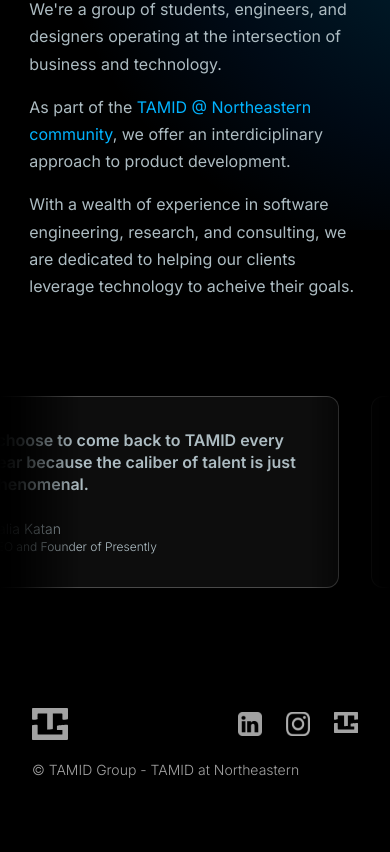
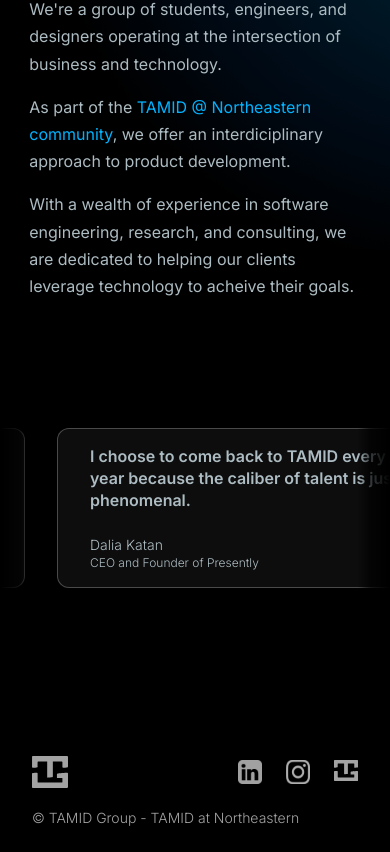
Before and after one commit to NuTamid/tamid-tech-site, a Next.js app: page / in a window 390 px wide. Shown: the part 1167-2019 px from the top of the page. Before the commit the page ends 1971 px from the top, so only its background shows below. Built offline with nearby package versions, Linux system fonts and the light colour scheme.

Commit message:
home slider animations

```diff
--- a/src/app/page.tsx
+++ b/src/app/page.tsx
@@ -61,17 +61,17 @@
   ]
 
   return (
-    <div className="flex items-center justify-center h-[12rem]">
-      <div className="flex w-[200%] items-center h-full overflow-hidden relative">
+    <div className="flex items-center justify-center h-[14rem]">
+      <div className="flex w-[200%] overflow-hidden items-center h-full relative">
         <div className="w-full h-full relative">
-          <div className="z-50 absolute inset-0 bg-gradient-to-r from-transparent from-80% via-[#000000dd] via-95% to-black"></div>
-          <div className="z-50 absolute inset-0 bg-gradient-to-l from-transparent from-80% via-[#000000dd] via-95% to-black"></div>
+          <div className="z-50 w-1/12 left-auto absolute inset-0 bg-gradient-to-r from-transparent via-[#000000b0] via-40% to-black"></div>
+          <div className="z-50 w-1/12 absolute inset-0 bg-gradient-to-l from-transparent via-[#000000b0] via-40% to-black"></div>
         </div>
 
-        <div className="infinite-scroll flex items-center justify-around absolute gap-8 left-0">
+        <div className="infinite-scroll flex items-center justify-around absolute gap-8">
           {testimonials.map((t, i) => {
             return (
-              <div key={i} className="flex flex-col justify-center w-[24rem] h-[12rem] py-2 md:py-4 px-8 md:px-10 bg-white bg-opacity-5 shadow-lg rounded-xl border border-opacity-25 border-white">
+              <div key={i} className="flex flex-col justify-center h-[10rem] w-[24rem] md:h-[12rem] py-2 md:py-4 px-8 md:px-10 bg-white bg-opacity-5 shadow-lg rounded-xl border border-opacity-25 border-white hover:bg-opacity-20 hover:scale-[110%] duration-300">
                 <p className="text-[#ADBCC2] mb-6 font-semibold leading-snug">{t.quote}</p>
                 <p className="font-light text-sm text-[#ADBCC2]">{t.name}</p>
                 <p className="font-light text-xs text-[#ADBCC2]">{t.title}</p>
@@ -80,7 +80,7 @@
           })}
           {testimonials.map((t, i) => {
             return (
-              <div key={i} className="flex flex-col justify-center w-[24rem] h-[12rem] py-2 md:py-4 px-8 md:px-10 bg-white bg-opacity-5 shadow-lg rounded-xl border border-opacity-25 border-white">
+              <div key={i} className="flex flex-col justify-center h-[10rem] w-[24rem] md:h-[12rem] py-2 md:py-4 px-8 md:px-10 bg-white bg-opacity-5 shadow-lg rounded-xl border border-opacity-25 border-white hover:bg-opacity-20 hover:scale-[110%] duration-300">
                 <p className="text-[#ADBCC2] mb-6 font-semibold leading-snug">{t.quote}</p>
                 <p className="font-light text-sm text-[#ADBCC2]">{t.name}</p>
                 <p className="font-light text-xs text-[#ADBCC2]">{t.title}</p>
@@ -124,7 +124,7 @@
 
       {/* Who are we? */}
       <div className="relative -z-50">
-        <div className="absolute overflow-hidden h-[1000px] w-full">
+        <div className="absolute overflow-hidden h-[1100px] w-full">
           {/* Mobile bg gradients */}
           <div className="md:hidden z-0 absolute -left-[8rem] -top-[2rem] w-[600px] h-[800px] bg-gradient-radial from-[#8201e5] via-transparent via-70% opacity-[0.25]" />
           <div className="md:hidden z-0 overflow-auto absolute left-[5rem] top-[20rem] w-[800px] h-[700px] bg-gradient-radial from-[#00aaf3] via-[#0071f366] via-50% to-75% opacity-[0.22]" />
@@ -135,7 +135,7 @@
         </div>
       </div>
       <div className="z-20 lg:px-48">
-        <div className="flex justify-center flex-col md:flex-row w-full mt-72 md:mt-56 mb-24 md:mb-52">
+        <div className="flex justify-center flex-col md:flex-row w-full mt-72 md:mt-56 mb-24 md:mb-[12rem]">
           <h2 className="md:hidden text-center text-white text-5xl font-semibold mb-20">Who are we?</h2>
           <div ref={ref} className="flex justify-center w-full md:w-[350px] h-[270px] md:h-fit relative mb-20 md:mb-0">
             {inView && (
@@ -169,7 +169,7 @@
 
         {/* <h2 className="text-white text-5xl font-semibold mb-8">Client & Student Testimonials</h2> */}
       </div>
-      <div className="mb-24">
+      <div className="mb-28">
         <InfiniteSlider />
       </div>
     </main>
--- a/src/styles/Animations.css
+++ b/src/styles/Animations.css
@@ -57,11 +57,28 @@
     left: 0;
   }
   100% {
-    left: -100%;
+    left: -156rem;
   }
 }
 
-.infinite-scroll {
-  animation: scroll 50s linear infinite;
-  will-change: transform;
+/* Desktop styles */
+@media (min-width: 768px) {
+  .infinite-scroll {
+    animation: scroll 30s linear infinite;
+    will-change: transform;
+  }
+  .infinite-scroll:hover {
+    animation-play-state: paused;
+  }
 }
+
+/* Mobile styles */
+@media (max-width: 767px) {
+  .infinite-scroll {
+    animation: scroll 5s linear infinite; /* Adjust the duration as needed */
+    will-change: transform;
+  }
+  .infinite-scroll:hover {
+    animation-play-state: paused;
+  }
+}
```
